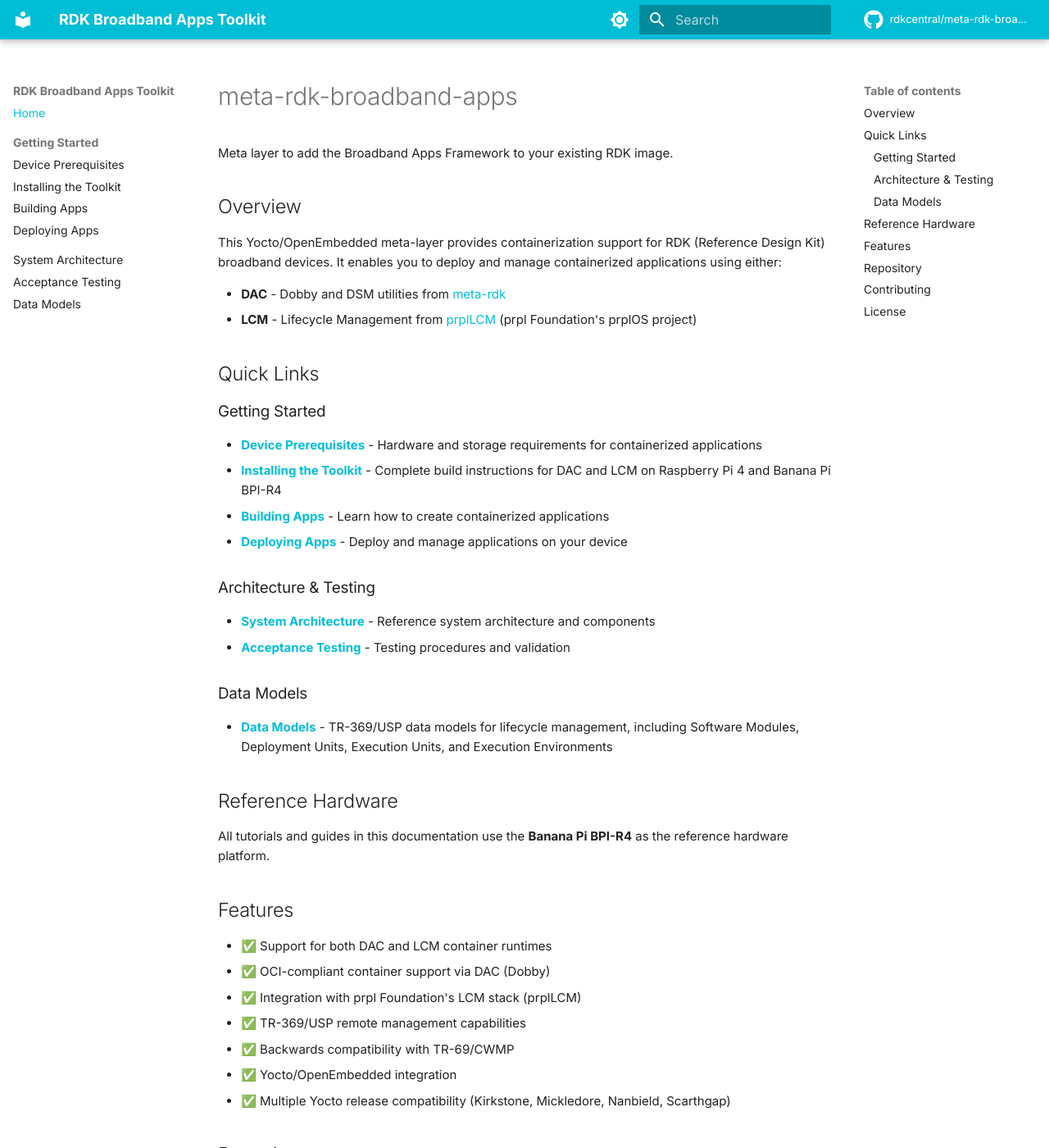
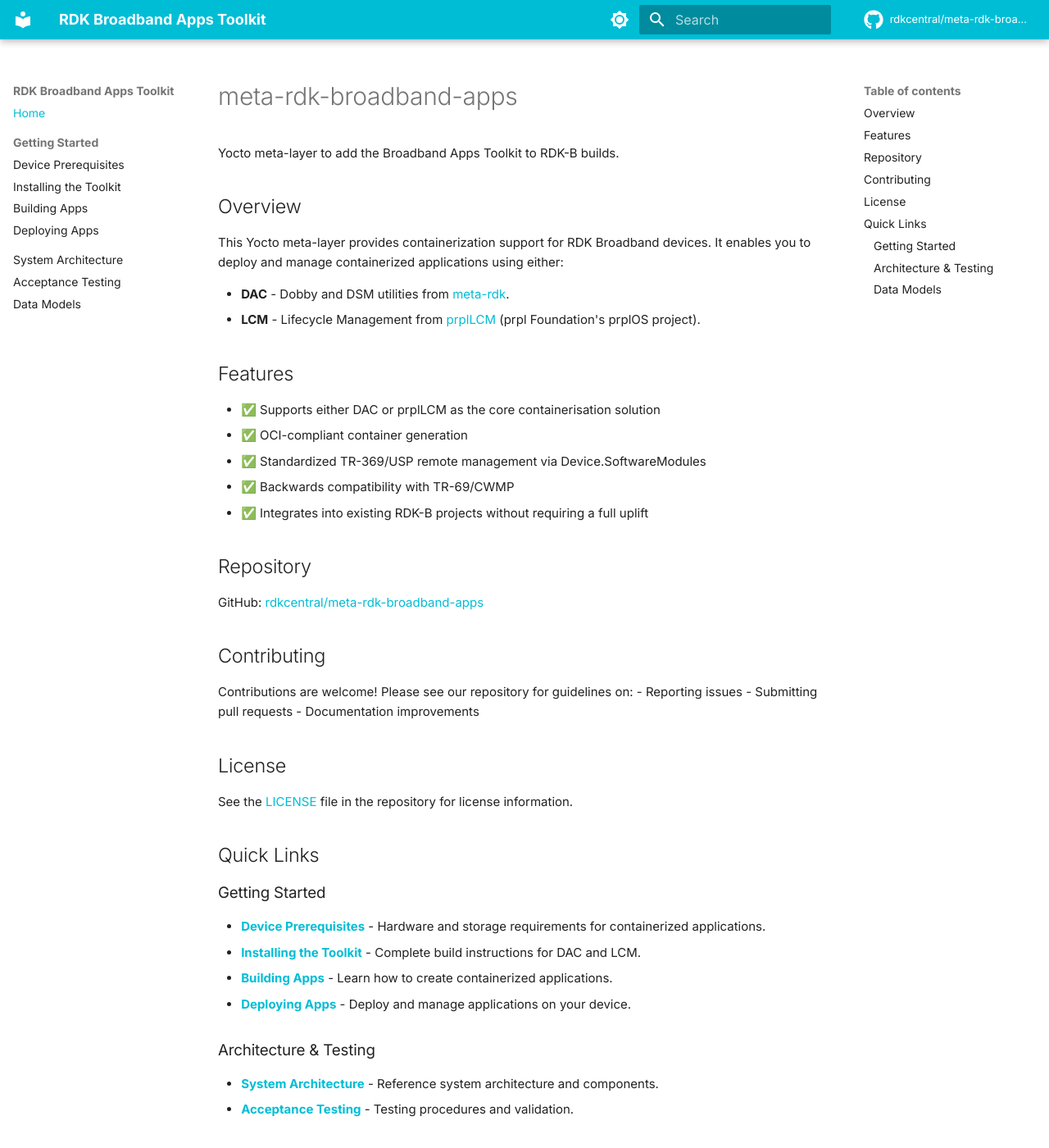
Before and after one commit to rdkcentral/meta-rdk-broadband-apps, an MkDocs documentation site: the page built from docs/index.md, in a window 1280 px wide and 1400 px high. Shown: the whole window at 82% size. Built offline with MkDocs 1.6.1 and Material for MkDocs 9.7.7, drawn with Linux system fonts in a browser that asks for light colours; comment, search, counter and statistics services are not loaded; some of the changed text lies outside the part shown.

Commit message:
cleaned up device prequisites page

````diff
--- a/docs/device-prerequisites.md
+++ b/docs/device-prerequisites.md
@@ -1,10 +1,10 @@
 # Device Prerequisites
 
-This page outlines the hardware and storage requirements for devices running containerized applications with the RDK Broadband Apps Framework.
+This page outlines the hardware and storage requirements for devices to run containerized applications.
 
 ## Flash Layout Requirements
 
-To support containerized applications, devices must have dedicated flash partitions with the following minimum sizes:
+To support containerized applications, devices must have the following dedicated **writeable** flash partitions with minimum sizes and mount points as specified:
 
 | Partition | Minimum Size | Mount Point | Purpose | Writable |
 |-----------|--------------|-------------|---------|----------|
@@ -16,31 +16,25 @@
 
 The recommended flash structure uses a dedicated `/apps` partition separate from the root filesystem:
 
-```
+```bash
 /apps/                      # Dedicated partition for applications
 ├── packages/               # Application packages (Deployment Units)
 ├── data/                   # Persistent application data
-│   └── <app-id>/          # Per-application data directory
+│   └── <app-id>/           # Per-application data directory using obfuscated ID for security
 └── logs/                   # Application logs
+    └── <app-id>/           # Per-application logs directory using obfuscated ID for security
 ```
 
 ## Root Filesystem Protection
 
-### SquashFS Recommendation
+It is generally safe to keep the root filesystem (rootfs) untouched. Using **SquashFS** for the root filesystem is recommended to maintain system integrity and reliability.
 
-It is generally safe to keep the root filesystem (rootfs) untouched. Using **SquashFS** for the root filesystem is recommended to:
-
-- Prevent rootfs corruption that cannot be recovered by a "restore to default" action
-- Avoid requiring aftersales intervention for filesystem corruption issues
-- Maintain system integrity and reliability
-
-### Dedicated Application Partition
-
-To ensure root filesystem integrity, a **dedicated partition** in the device flash for storing applications outside of rootfs is **mandatory**. This separation provides:
+Thus, a **dedicated partition** in the device flash for storing applications outside of rootfs is **mandatory**. This separation provides:
 
 - **Isolation**: Applications cannot corrupt the root filesystem
-- **Recovery**: "Restore to default" operations can safely erase the apps partition without affecting the base system
+- **Recovery**: "Restore to default" operations can safely erase the apps partition without affecting the base image
 - **Security**: Application storage can be secured independently from the system partition
+- **Write Permissions**: Only applies to the apps partition, not to the base image.
 
 ## Storage Requirements
 
@@ -79,39 +73,21 @@
 Each application should store its data in a dedicated subdirectory:
 
 ```
-/apps/data/<app-id>/        # Per-application data directory
+/apps/data/<app-id>/        # Per-application data directory using obfuscated IDs
 ```
 
 This isolation ensures:
 
-- Applications cannot access other applications' data
-- Data cleanup is straightforward when removing an application
-- Quota enforcement can be applied per application
+- Applications cannot **identify** other applications' partitions
+- Applications cannot **access** other applications' data
+- Data **cleanup** is straightforward when removing an application
+- **Quota** enforcement can be applied **per application**
 
-## Restore to Default Behavior
+## Restore to Factory Behavior
 
-During a "restore to default" operation:
+During a "Factory Restore" operation:
 
-- The **apps partition is erased**, removing all installed applications and their data
-- The **root filesystem remains intact**, preserving the base system
-- The device returns to a clean state ready for application deployment
+- The **apps partition should be erased**, removing all installed applications and their data, and returning the device to a clean state for app reinstallation.
+- The **base squashfs image must remain intact**, preserving the root filesystem.
 
 This behavior ensures that factory reset operations are safe and predictable.
-
-## Platform Support
-
-Refer to the [Installing the Toolkit](installing-toolkit.md) page for supported platforms and their specific configurations.
-
-## Next Steps
-
-Once your device meets these prerequisites:
-
-1. [Install the Toolkit](installing-toolkit.md) - Set up the build environment
-2. [Build Apps](building-apps.md) - Create containerized applications
-3. [Deploy Apps](deploying-apps.md) - Deploy and manage applications on your device
-
-## Related Resources
-
-- [System Architecture](architecture.md) - Understanding the reference system architecture
-- [Data Models](data-models.md) - TR-369/USP data models for lifecycle management
-- [Acceptance Testing](acceptance-testing.md) - Testing and validation procedures
--- a/docs/index.md
+++ b/docs/index.md
@@ -1,42 +1,21 @@
 # meta-rdk-broadband-apps
 
-Meta layer to add the Broadband Apps Framework to your existing RDK image.
+Yocto meta-layer to add the Broadband Apps Toolkit to RDK-B builds.
 
 ## Overview
 
-This Yocto/OpenEmbedded meta-layer provides containerization support for RDK (Reference Design Kit) broadband devices. It enables you to deploy and manage containerized applications using either:
+This Yocto meta-layer provides containerization support for RDK Broadband devices. It enables you to deploy and manage containerized applications using either:
 
-- **DAC** - Dobby and DSM utilities from [meta-rdk](https://github.com/rdkcentral/meta-rdk)
-- **LCM** - Lifecycle Management from [prplLCM](https://gitlab.com/prpl-foundation/prplrdkb/metalayers) (prpl Foundation's prplOS project)
-
-## Quick Links
-
-### Getting Started
-- [**Device Prerequisites**](device-prerequisites.md) - Hardware and storage requirements for containerized applications
-- [**Installing the Toolkit**](installing-toolkit.md) - Complete build instructions for DAC and LCM on Raspberry Pi 4 and Banana Pi BPI-R4
-- [**Building Apps**](building-apps.md) - Learn how to create containerized applications
-- [**Deploying Apps**](deploying-apps.md) - Deploy and manage applications on your device
-
-### Architecture & Testing
-- [**System Architecture**](architecture.md) - Reference system architecture and components
-- [**Acceptance Testing**](acceptance-testing.md) - Testing procedures and validation
-
-### Data Models
-- [**Data Models**](data-models.md) - TR-369/USP data models for lifecycle management, including Software Modules, Deployment Units, Execution Units, and Execution Environments
-
-## Reference Hardware
-
-All tutorials and guides in this documentation use the **Banana Pi BPI-R4** as the reference hardware platform.
+- **DAC** - Dobby and DSM utilities from [meta-rdk](https://github.com/rdkcentral/meta-rdk/tree/main/recipes-containers).
+- **LCM** - Lifecycle Management from [prplLCM](https://gitlab.com/prpl-foundation/prplrdkb/metalayers/meta-lcm) (prpl Foundation's prplOS project).
 
 ## Features
 
-- ✅ Support for both DAC and LCM container runtimes
-- ✅ OCI-compliant container support via DAC (Dobby)
-- ✅ Integration with prpl Foundation's LCM stack (prplLCM)
-- ✅ TR-369/USP remote management capabilities
+- ✅ Supports either DAC or prplLCM as the core containerisation solution
+- ✅ OCI-compliant container generation
+- ✅ Standardized TR-369/USP remote management via Device.SoftwareModules
 - ✅ Backwards compatibility with TR-69/CWMP
-- ✅ Yocto/OpenEmbedded integration
-- ✅ Multiple Yocto release compatibility (Kirkstone, Mickledore, Nanbield, Scarthgap)
+- ✅ Integrates into existing RDK-B projects without requiring a full uplift
 
 ## Repository
 
@@ -52,3 +31,18 @@
 ## License
 
 See the [LICENSE](https://github.com/rdkcentral/meta-rdk-broadband-apps/blob/main/LICENSE) file in the repository for license information.
+
+## Quick Links
+
+### Getting Started
+- [**Device Prerequisites**](device-prerequisites.md) - Hardware and storage requirements for containerized applications.
+- [**Installing the Toolkit**](installing-toolkit.md) - Complete build instructions for DAC and LCM.
+- [**Building Apps**](building-apps.md) - Learn how to create containerized applications.
+- [**Deploying Apps**](deploying-apps.md) - Deploy and manage applications on your device.
+
+### Architecture & Testing
+- [**System Architecture**](architecture.md) - Reference system architecture and components.
+- [**Acceptance Testing**](acceptance-testing.md) - Testing procedures and validation.
+
+### Data Models
+- [**Data Models**](data-models.md) - TR-369/USP data models for lifecycle management, including Software Modules, Deployment Units, Execution Units, and Execution Environments.
````
Also changed, not shown: other parts of docs/device-prerequisites.md (+1 -1 lines).
